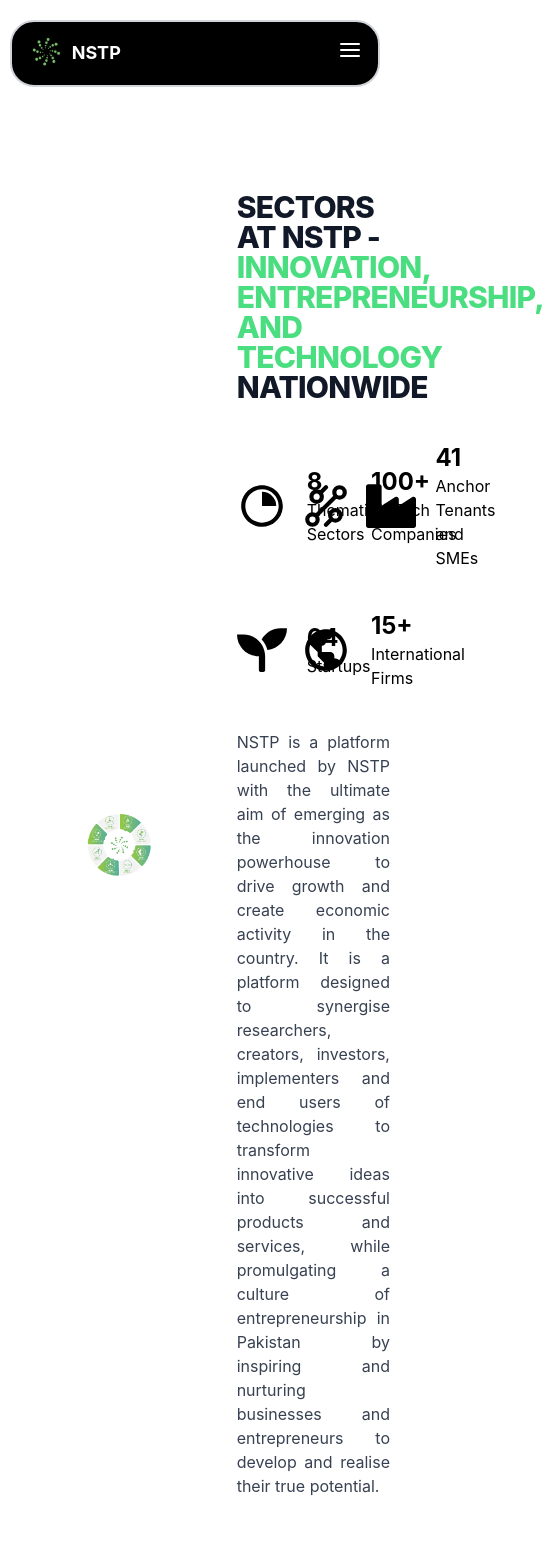
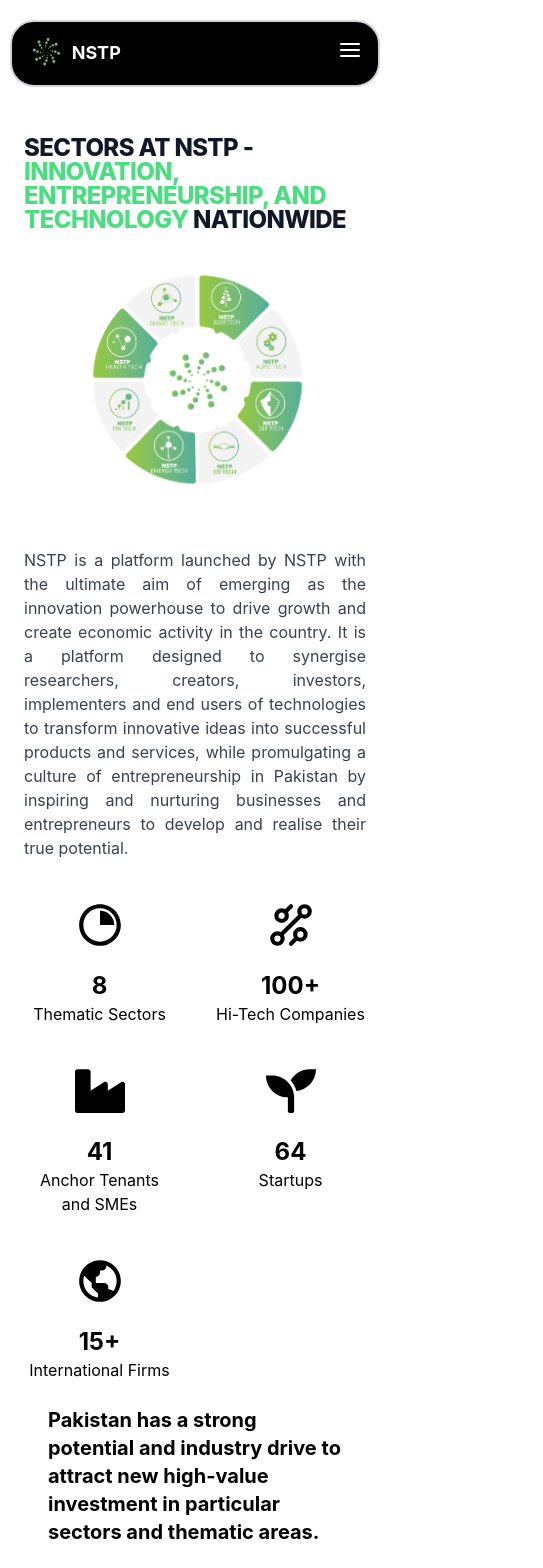
Before and after one commit to Sohaib-Ahmed869/NSTP, a React (Create React App) app: page /sectors in a window 390 px wide. Shown: the top 1568 px of the page, 543 px wide, since content can reach past the window. Built offline with nearby package versions, Linux system fonts and the light colour scheme.

Commit message:
sector event partnership mentor responsive

```diff
--- a/src/Events/page.js
+++ b/src/Events/page.js
@@ -120,18 +120,18 @@
   };
 
   return (
-    <div className="mt-24 p-20 pb-5">
-      <h1 className="mb-10 text-3xl font-extrabold leading-none tracking-tight text-gray-900 text-center flex items-center justify-center gap-2">
+    <div className="mt-24 p-6 lg:p-20 lg:pb-5">
+      <h1 className="mb-5 lg:mb-10 flex flex-col lg:flex-row text-2xl lg:text-3xl font-extrabold leading-none tracking-tight text-gray-900 text-center flex items-start lg:items-center lg:justify-center lg:gap-2">
         <BiCalendar size={40} className="inline-block" />
         UPCOMING EVENTS AT{" "}
-        <span className="text-green-400">
+        <span className="text-green-400 text-left">
           NATIONAL SCIENCE & TECHNOLOGY PARK (NSTP)
         </span>{" "}
       </h1>
       <div
-        className="flex flex-col gap-10 border-2 rounded-lg p-10 hover:shadow-xl transition duration-500 overflow-y-auto"
+        className="flex flex-col gap-5 lg:gap-10 border-2 rounded-lg p-5 lg:p-10 hover:shadow-xl transition duration-500 overflow-y-auto"
         style={{
-          height: "60vh",
+          height: "63vh",
           backgroundImage: `url(${nstp})`,
           backgroundSize: "cover",
         }}
@@ -147,11 +147,11 @@
                 return (
                   <div
                     key={event.name}
-                    className="mb-5 border-b-2 p-5 rounded-xl shadow-xl bg-white flex flex-row items-start justify-between"
+                    className="mb-5 border-b-2 p-5 rounded-xl shadow-xl bg-white flex-col flex lg:flex-row items-start justify-between"
                   >
-                    <div>
+                    <div className="mb-2 lg:mb-0">
                       <h1 className="text-xl font-bold">{event.name}</h1>
-                      <p className="text-gray-700 text-justify">
+                      <p className="text-gray-700">
                         {event.description}
                       </p>
                       <p className="text-orange-400 font-semibold text-justify">
--- a/src/Mentors/page.js
+++ b/src/Mentors/page.js
@@ -104,12 +104,12 @@
   const [selectedDepartment, setSelectedDepartment] = useState("All");
   return (
     <div>
-      <div className="p-20 mt-28">
-        <h1 className="mb-10 text-3xl font-extrabold leading-none tracking-tight text-gray-900 text-center flex gap-2">
+      <div className="p-6 lg:p-20 mt-28">
+        <h1 className="mb-5 lg:mb-10 text-2xl lg:text-3xl font-extrabold leading-none tracking-tight text-gray-900 text-center flex gap-2">
           MEET OUR <span className="text-green-400">MENTORS</span>{" "}
         </h1>
         <button
-          className={`bg-black text-white p-2 px-10 rounded-lg mr-5 ${
+          className={`bg-black text-white p-2 px-3 lg:px-10 rounded-lg mr-1 lg:mr-5 ${
             selectedDepartment === "All" ? "bg-green-500" : "hover:bg-green-500"
           }`}
           onClick={() => setSelectedDepartment("All")}
@@ -118,7 +118,7 @@
         </button>
         {departments.map((department) => (
           <button
-            className={`bg-black text-white p-2 rounded-lg mr-5 ${
+            className={`bg-black text-white p-2 px-3 lg:px-10 rounded-lg mr-1 lg:mr-5 ${
               selectedDepartment === department
                 ? "bg-green-500"
                 : "hover:bg-green-500"
@@ -128,19 +128,21 @@
             {department}
           </button>
         ))}
-        <div className="grid grid-cols-3 gap-5 items-center mt-10">
+        <div className="grid grid-cols-1 lg:grid-cols-3 gap-2 lg:gap-5 items-center mt-10">
           {data.map(
             (mentor) =>
               (selectedDepartment === "All" ||
                 mentor.department === selectedDepartment) && (
-                <div className="flex items-center gap-4 p-4 rounded-2xl shadow-xl">
+                <div className="flex items-center gap-4 p-4 rounded-xl lg:rounded-2xl border shadow-xl">
                   <img
                     src={mentor.image}
                     alt="mentor"
-                    className="w-20 h-20 rounded-full"
+                    className="w-16 h-16 lg:w-20 lg:h-20 rounded-full"
                   />
-                  <div>
-                    <h1 className="text-2xl font-bold">{mentor.name}</h1>
+                  <div className="w-2/3 lg:w-4/5">
+                    <h1 className="text-lg lg:text-2xl font-bold">
+                      {mentor.name}
+                    </h1>
                     <p>{mentor.position}</p>
                   </div>
                 </div>
--- a/src/Partnerships/partnerships.js
+++ b/src/Partnerships/partnerships.js
@@ -49,16 +49,16 @@
 const Partnerships = () => {
   return (
     <div>
-      <div className="mt-28 p-20">
-        <h1 className="text-4xl mb-5">Associations & Partnerships</h1>
+      <div className="mt-28 p-6 lg:p-20">
+        <h1 className="text-2xl lg:text-4xl mb-5">Associations & Partnerships</h1>
         <p className="text-gray-700 text-justify mb-10">
           NSTP is member and in strategic Alliance with the following
           International organizations
         </p>
-        <div className="grid grid-cols-3 gap-10">
+        <div className="grid grid-cols-1 lg:grid-cols-3 gap-10">
           {data.map((item) => (
-            <div className="p-10 rounded-lg border-2">
-              <div className=" h-36 flex items-center">
+            <div className="p-5 lg:p-10 rounded-lg border-2">
+              <div className="h-36 flex justify-center lg:justify-start items-center">
                 <img src={item.logo} alt={item.name} className="h-20" />
               </div>
               <h1 className="text-2xl font-bold">{item.name}</h1>
--- a/src/Sectors/page.js
+++ b/src/Sectors/page.js
@@ -1,4 +1,4 @@
-import React, { useState } from "react";
+import React, { useEffect, useState } from "react";
 import { BiPieChart } from "react-icons/bi";
 import { GrTechnology } from "react-icons/gr";
 import { FaIndustry } from "react-icons/fa";
@@ -112,31 +112,56 @@
 ];
 
 const Sectors = () => {
+  const [mobileView, setMobileView] = useState(false);
+
+  useEffect(() => {
+    if (window.innerWidth < 768) {
+      setMobileView(true);
+    } else {
+      setMobileView(false);
+    }
+  }, []);
+
   return (
     <div>
-      <div className="mt-28 p-20">
-        <div className="flex flex-row justify-between items-center gap-20">
-          <img src={sectors} alt="Pakistan Map" className="w-1/3 rounded-3xl" />
-          <div className="w-2/3">
-            <h1 className="mb-10 text-3xl font-extrabold leading-none tracking-tight text-gray-900">
+      <div className="mt-28 p-6 lg:p-20">
+        <div className="flex flex-col lg:flex-row justify-between items-center gapp-5 lg:gap-20">
+          {!mobileView && (
+            <img
+              src={sectors}
+              alt="Pakistan Map"
+              className="w-3/4 lg:w-1/3 rounded-3xl"
+            />
+          )}
+          <div className="lg:w-2/3">
+            <h1 className="mb-5 lg:mb-10 text-2xl lg:text-3xl font-extrabold leading-none tracking-tight text-gray-900">
               SECTORS AT NSTP -{" "}
               <span className="text-green-400">
                 INNOVATION, ENTREPRENEURSHIP, AND TECHNOLOGY
               </span>{" "}
               NATIONWIDE
             </h1>
-            <div className=" gap-10 grid grid-cols-3">
+            {mobileView && (
+              <div className="flex items-center justify-center">
+                <img
+                  src={sectors}
+                  alt="Pakistan Map"
+                  className="w-3/4 lg:w-1/3 rounded-3xl"
+                />
+              </div>
+            )}
+            {!mobileView && <div className="gap-10 grid grid-cols-2 lg:grid-cols-3">
               {sectorsData.map((info) => (
-                <div className="flex flex-row items-center gap-5">
-                  <div className="">{info.icon}</div>
+                <div className="flex flex-col items-center text-center lg:text-left lg:flex-row lg:items-center lg:justify-start gap-5">
+                  <div>{info.icon}</div>
                   <div>
                     <h1 className="text-2xl font-bold">{info.value}</h1>
                     <p>{info.name}</p>
                   </div>
                 </div>
               ))}
-            </div>
-            <p className="mt-10 text-md text-gray-700 text-justify">
+            </div>}
+            <p className="mt-10 mb-10 lg:mb-0 text-md text-gray-700 text-justify">
               NSTP is a platform launched by NSTP with the ultimate aim of
               emerging as the innovation powerhouse to drive growth and create
               economic activity in the country. It is a platform designed to
@@ -146,13 +171,24 @@
               entrepreneurship in Pakistan by inspiring and nurturing businesses
               and entrepreneurs to develop and realise their true potential.
             </p>
+            {mobileView && <div className="gap-10 grid grid-cols-2 lg:grid-cols-3">
+              {sectorsData.map((info) => (
+                <div className="flex flex-col items-center text-center lg:text-left lg:flex-row lg:items-center lg:justify-start gap-5">
+                  <div>{info.icon}</div>
+                  <div>
+                    <h1 className="text-2xl font-bold">{info.value}</h1>
+                    <p>{info.name}</p>
+                  </div>
+                </div>
+              ))}
+            </div>}
           </div>
         </div>
-        <h1 className="text-2xl font-bold mb-2 p-20 flex items-center gap-3 pb-0">
+        <h1 className="text-xl lg:text-2xl font-bold lg:mb-2 p-6 lg:p-20 lg:pb-0 flex items-center gap-3 pb-0">
           Pakistan has a strong potential and industry drive to attract new
           high-value investment in particular sectors and thematic areas.
         </h1>
-        <p className="text-md pt-10 p-20 text-gray-600">
+        <p className="text-md lg:pt-10 p-6 lg:p-20 text-gray-600">
           NSTP will be focusing on the thematic areas, which while showing
           potential at the national level, have also been among the areas
           wherein NUST has showed continued promise over many years, and for
@@ -162,23 +198,23 @@
           comparative advantages within these sectors at the regional level.
           Following are these 8 sectors:
         </p>
-        <div className="flex flex-col gap-10 p-10 transition duration-500">
+        <div className="flex flex-col gap-10 p-6 lg:p-10 transition duration-500">
           {sectorsInfo.map((sector) => (
             <div
               key={sector.name}
-              className="flex flex-row items-start justify-between relative bg-white shadow-xl border hover:scale-105 transition duration-700 transform rounded-3xl"
+              className="flex flex-col lg:flex-row items-start justify-between relative bg-white shadow-xl border hover:scale-105 transition duration-700 transform rounded-3xl"
             >
               <img
                 src={sector.image}
                 alt={sector.name}
-                className="w-1/3 rounded-l-3xl h-60 object-cover"
+                className="lg:w-1/3 w-full rounded-t-2xl lg:rounded-l-3xl h-60 object-cover"
               />
-              <div className="p-5 w-2/3">
+              <div className="p-5 lg:w-2/3">
                 <div className="flex items-center gap-5 mb-4">
                   {sector.icon}
                   <h1 className="text-2xl font-bold">{sector.name}</h1>
                 </div>
-                <p className="text-gray-700">{sector.description}</p>
+                <p className="text-sm lg:texl-md text-gray-700 mb-12">{sector.description}</p>
                 <button className="text-black py-2 px-4 rounded-2xl bg-green-400 flex items-center gap-1 hover:bg-green-600 hover:text-white transition duration-500 absolute bottom-5">
                   Learn More <FaArrowRight size={14} />
                 </button>
--- a/src/Tenants/tenants.js
+++ b/src/Tenants/tenants.js
@@ -26,7 +26,7 @@
 
   return (
     <div className="p-6 lg:p-20 mt-28">
-      <h1 className="mb-10 text-3xl font-extrabold leading-none tracking-tight text-gray-900 lg:text-center flex lg:flex-row flex-col lg:gap-4">
+      <h1 className="mb-5 lg:mb-10 text-2xl lg:text-3xl font-extrabold leading-none tracking-tight text-gray-900 lg:text-center flex lg:flex-row flex-col lg:gap-4">
         <img src={nstp} alt="nstp" className="w-12" />
         <span className="text-green-400 lg:mt-1">NSTP</span>
         <span className="lg:mt-1"> IS HOME TO</span>{" "}
```
